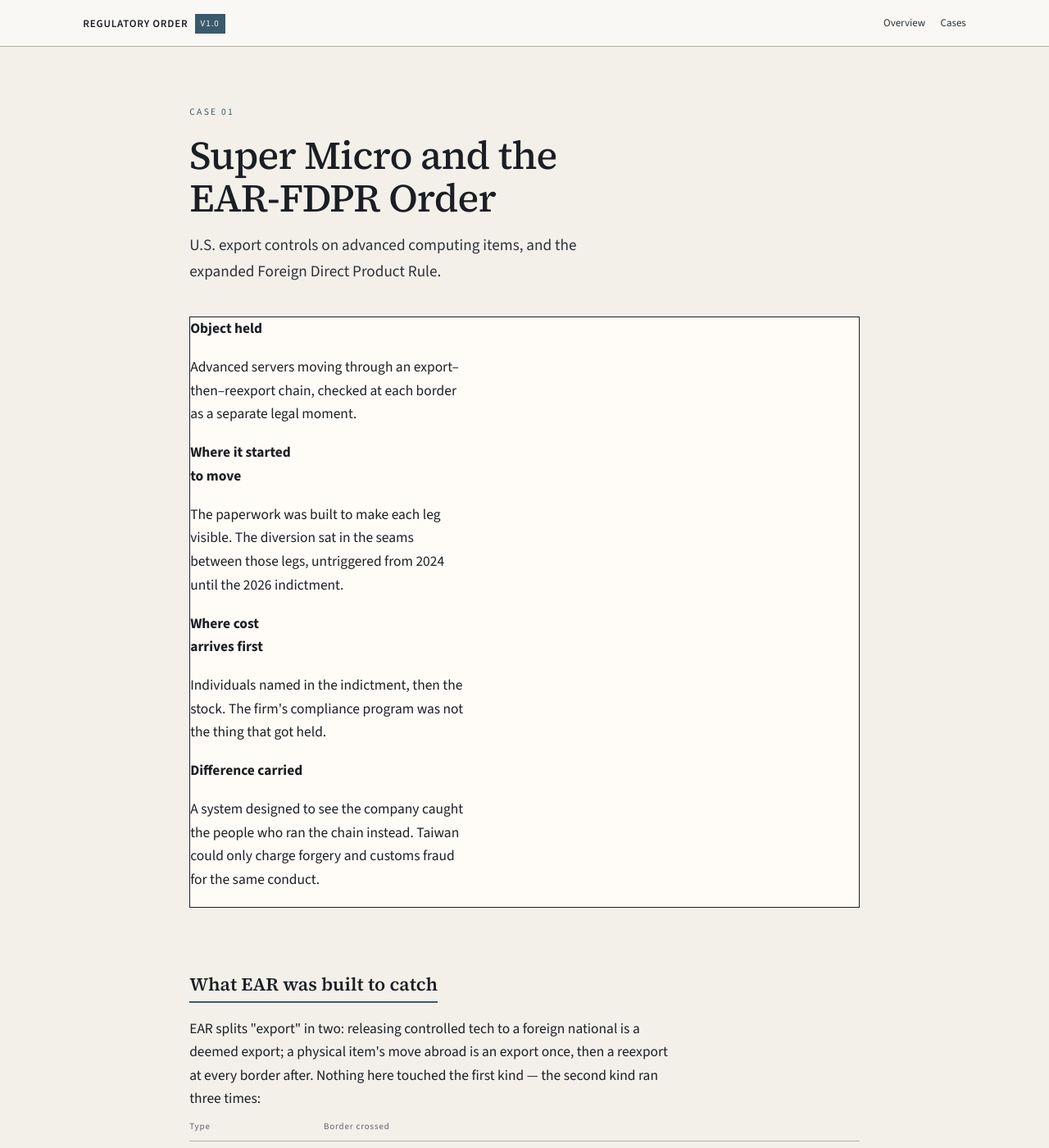
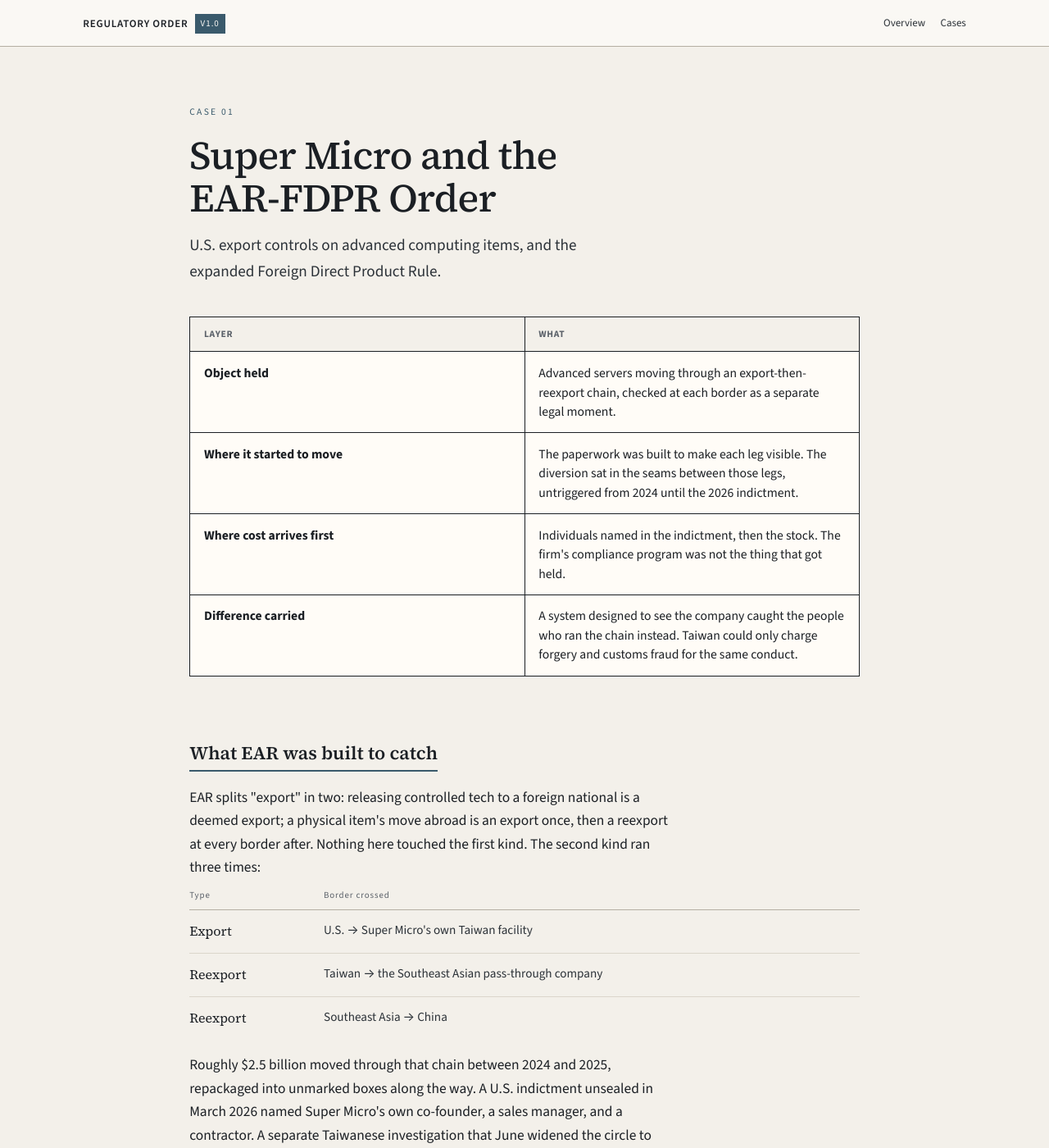
Before and after one commit to GaeunLim01/regulatory-order, a Jekyll site: the page built from cases/supermicro/index.html, in a window 1280 px wide and 1400 px high. Shown: the whole window at 82% size. Built offline with Jekyll 4.4.1, drawn with Linux system fonts in a browser that asks for light colours; some of the changed text lies outside the part shown.

Commit message:
Add files via upload

```diff
--- a/cases/supermicro/index.html
+++ b/cases/supermicro/index.html
@@ -9,31 +9,36 @@
 
 <section class="csection">
   <div class="chero__shell">
-    <div class="dfour">
-      <div class="dfour__cell">
-        <p class="dfour__k">Object held</p>
-        <p class="dfour__v">Advanced servers moving through an export–then–reexport chain, checked at each border as a separate legal moment.</p>
-      </div>
-      <div class="dfour__cell">
-        <p class="dfour__k">Where it started to move</p>
-        <p class="dfour__v">The paperwork was built to make each leg visible. The diversion sat in the seams between those legs, untriggered from 2024 until the 2026 indictment.</p>
-      </div>
-      <div class="dfour__cell">
-        <p class="dfour__k">Where cost arrives first</p>
-        <p class="dfour__v">Individuals named in the indictment, then the stock. The firm's compliance program was not the thing that got held.</p>
-      </div>
-      <div class="dfour__cell">
-        <p class="dfour__k">Difference carried</p>
-        <p class="dfour__v">A system designed to see the company caught the people who ran the chain instead. Taiwan could only charge forgery and customs fraud for the same conduct.</p>
-      </div>
-    </div>
+    <table class="dfour">
+      <thead>
+        <tr><th class="dfour__hk">Layer</th><th class="dfour__hw">What</th></tr>
+      </thead>
+      <tbody>
+        <tr>
+          <td class="dfour__k">Object held</td>
+          <td class="dfour__v">Advanced servers moving through an export-then-reexport chain, checked at each border as a separate legal moment.</td>
+        </tr>
+        <tr>
+          <td class="dfour__k">Where it started to move</td>
+          <td class="dfour__v">The paperwork was built to make each leg visible. The diversion sat in the seams between those legs, untriggered from 2024 until the 2026 indictment.</td>
+        </tr>
+        <tr>
+          <td class="dfour__k">Where cost arrives first</td>
+          <td class="dfour__v">Individuals named in the indictment, then the stock. The firm's compliance program was not the thing that got held.</td>
+        </tr>
+        <tr>
+          <td class="dfour__k">Difference carried</td>
+          <td class="dfour__v">A system designed to see the company caught the people who ran the chain instead. Taiwan could only charge forgery and customs fraud for the same conduct.</td>
+        </tr>
+      </tbody>
+    </table>
   </div>
 </section>
 
 <section class="csection">
   <div class="chero__shell">
     <p class="ceyebrow">What EAR was built to catch</p>
-    <p class="cbody" style="margin-bottom:0.75rem;">EAR splits "export" in two: releasing controlled tech to a foreign national is a deemed export; a physical item's move abroad is an export once, then a reexport at every border after. Nothing here touched the first kind — the second kind ran three times:</p>
+    <p class="cbody" style="margin-bottom:0.75rem;">EAR splits "export" in two: releasing controlled tech to a foreign national is a deemed export; a physical item's move abroad is an export once, then a reexport at every border after. Nothing here touched the first kind. The second kind ran three times:</p>
     <table class="cgap">
       <thead><tr><th>Type</th><th>Border crossed</th></tr></thead>
       <tbody>
@@ -73,7 +78,7 @@
         <tr>
           <td>Commerce (BIS)</td>
           <td>Hold every leg of the export-then-reexport chain accountable, via classification and licensing paperwork checked fresh at each border.</td>
-          <td>Caught the diversion years after it started, and mainly the individuals who ran it — not Super Micro itself.</td>
+          <td>Caught the diversion years after it started, and mainly the individuals who ran it, not Super Micro itself.</td>
         </tr>
         <tr>
           <td>Super Micro</td>
@@ -88,7 +93,7 @@
         <tr>
           <td>Taiwan's Keelung prosecutors</td>
           <td>Reach the same conduct once it touched Taiwanese soil and Taiwanese companies.</td>
-          <td>Could only charge forgery and customs fraud — Taiwan has no export-control law like the one that made this a felony in the U.S.</td>
+          <td>Could only charge forgery and customs fraud. Taiwan has no export-control law like the one that made this a felony in the U.S.</td>
         </tr>
         <tr>
           <td>Albatron &amp; Chief Telecom</td>
```
Also changed, not shown: other parts of cases/supermicro/index.html (+3 -3 lines).
